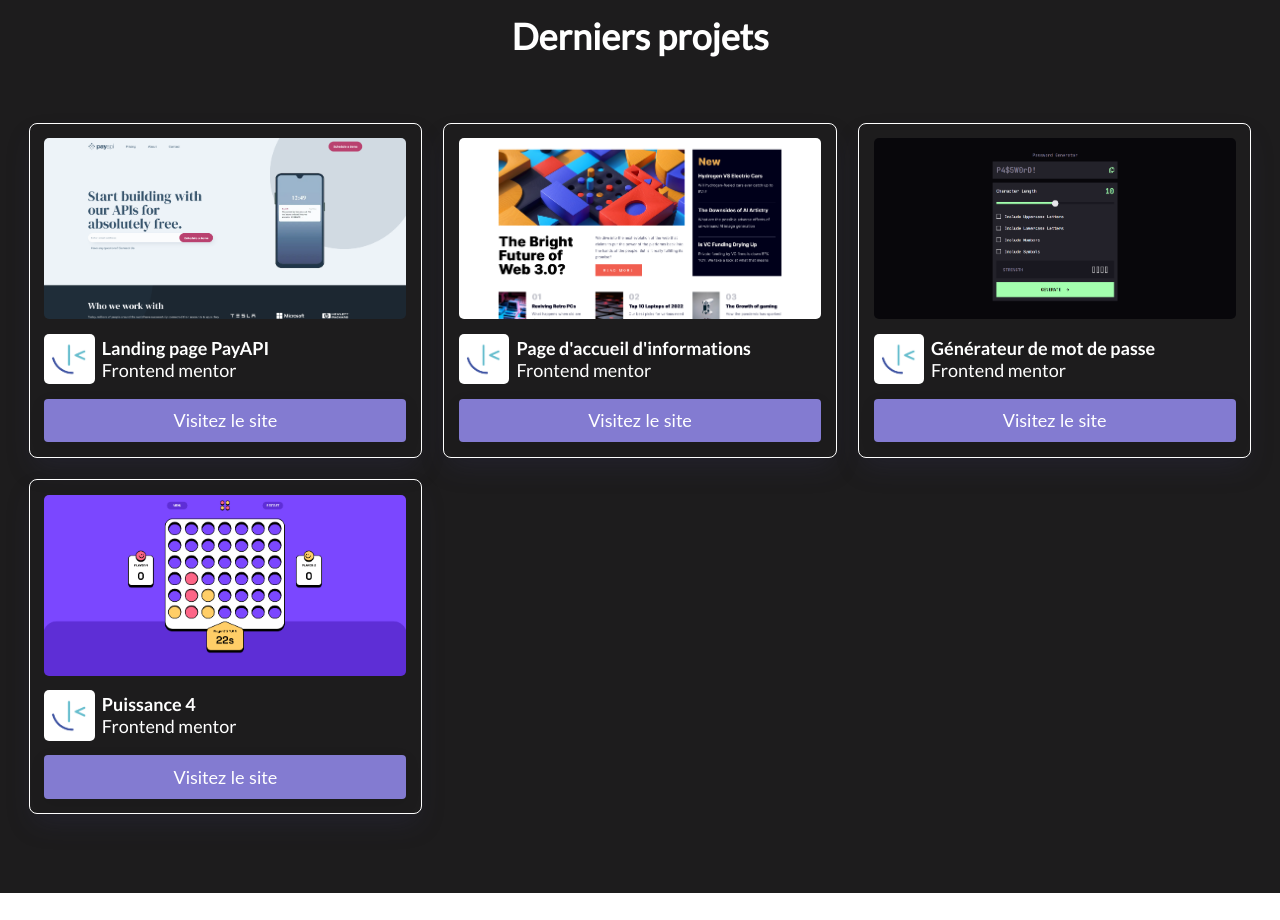
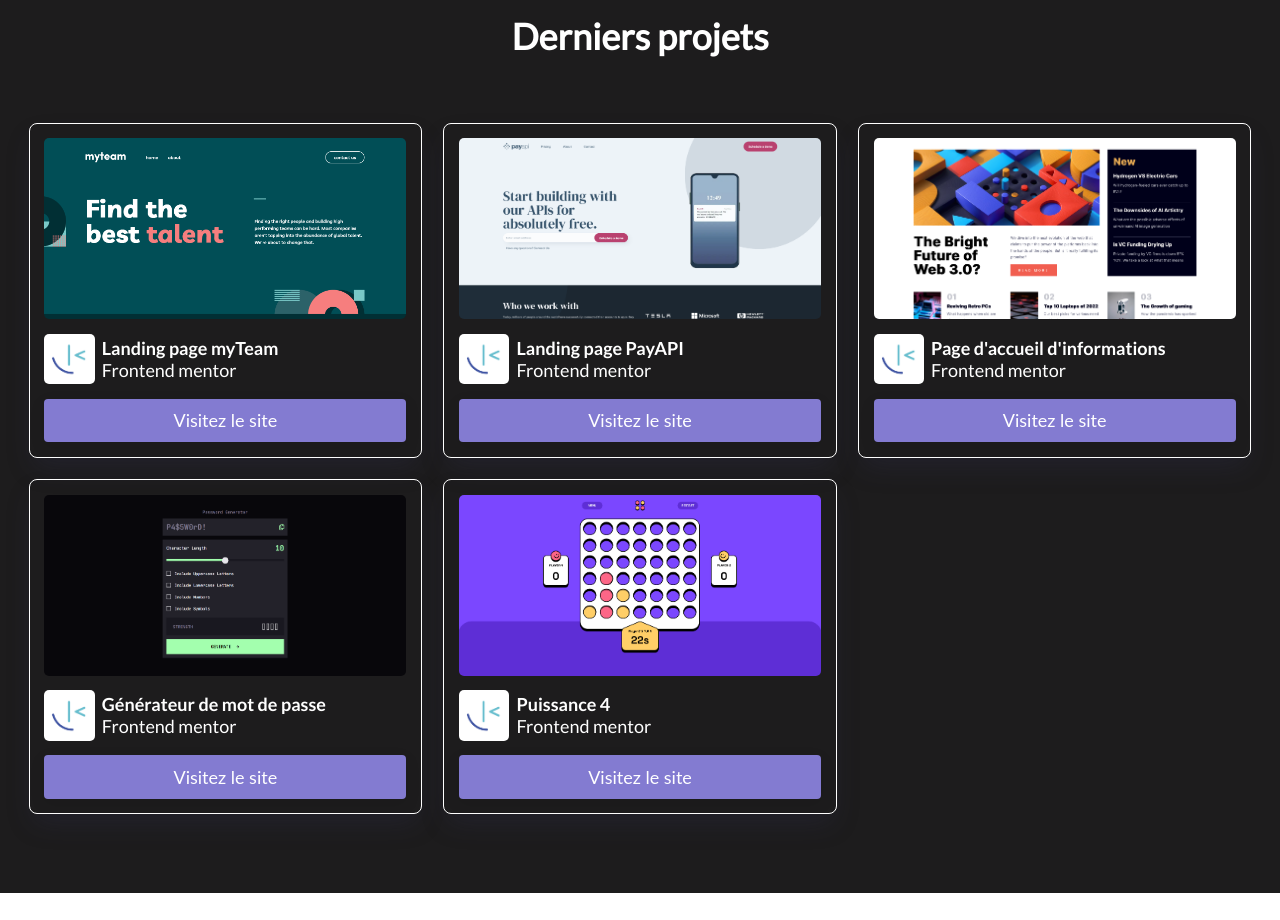
Before and after one commit to Lordyner/portfolio-dev, a Next.js app: page / in a window 1280 px wide. Shown: the part 2060-2980 px from the top of the page. Built offline with nearby package versions, Linux system fonts and the light colour scheme.

Commit message:
Add myTeam project

```diff
--- a/Components/Project.js
+++ b/Components/Project.js
@@ -6,12 +6,27 @@ import Image from 'next/image';
 import classes from './Project.module.css';
 import frontendmentorLogo from '../public/images/frontend_mentor_logo.png';
 import payAPIHomepage from '../public/images/payAPI_homepage.png';
-
+import myTeamLandingPage from '@/public/images/myteam_firstPage.png';
 const Project = () => {
     return (
         <section id='projects-section' className={classes.projectSection}>
             <h2>Derniers projets</h2>
             <div className={classes.container}>
+                <div className={classes.card}>
+                    <Image src={myTeamLandingPage} alt="page d'accueil de myTeam" className={classes.mainImg} />
+                    <div className='d-flex gap-05 align-items-center flex-grow-2'>
+                        <Image src={frontendmentorLogo} className={classes.logo} alt="logo de l'entreprise frontendmentor.io" />
+                        <div className={classes.text}>
+                            <p className={classes.title}>Landing page myTeam</p>
+                            <p className={classes.description}>Frontend mentor</p>
+                        </div>
+                    </div>
+                    <div className='d-flex w-100'>
+                        <a className={classes.button} href="https://my-team-eosin.vercel.app/" target="blank">
+                            Visitez le site
+                        </a>
+                    </div>
+                </div>
                 <div className={classes.card}>
                     <Image src={payAPIHomepage} alt="page d'accueil de payAPI" className={classes.mainImg} />
                     <div className='d-flex gap-05 align-items-center flex-grow-2'>
```
Also changed, not shown: public/images/myteam_firstPage.png (added).
